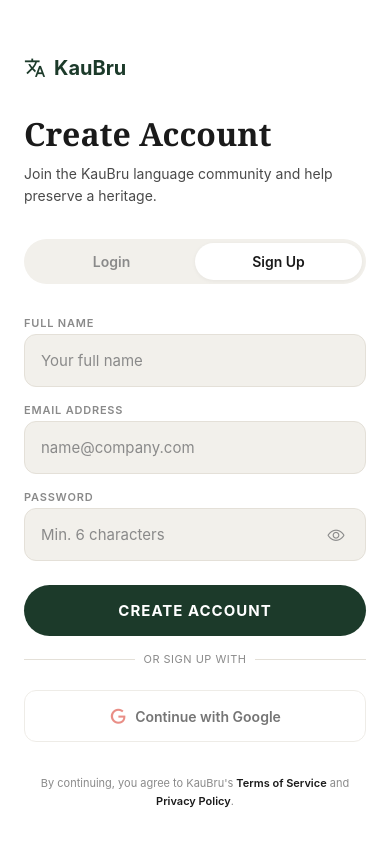
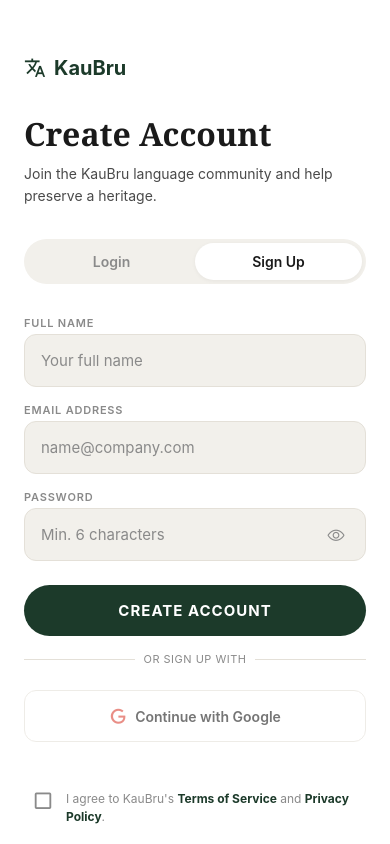
Before and after one commit to Gigachad0456/KauBru-App, a React Native app in the folder kaubru-app/: screen /Signup in a window 390 px wide. Built offline with nearby package versions, Linux system fonts and the light colour scheme.

Commit message:
Add Terms of Service, Aptoide profile, and checkbox to signup

```diff
--- a/kaubru-app/eas.json
+++ b/kaubru-app/eas.json
@@ -17,8 +17,7 @@
       }
     },
     "aptoide": {
-      "distribution": "internal",
-      "channel": "preview",
+      "extends": "production",
       "android": {
         "buildType": "apk",
         "gradleCommand": ":app:assembleRelease"
--- a/kaubru-app/package.json
+++ b/kaubru-app/package.json
@@ -6,7 +6,8 @@
     "start": "expo start",
     "android": "expo start --android",
     "ios": "expo start --ios",
-    "web": "expo start --web"
+    "web": "expo start --web",
+    "build:aptoide": "eas build -p android --profile aptoide"
   },
   "dependencies": {
     "@expo/vector-icons": "^15.1.1",
--- a/kaubru-app/src/navigation/AppNavigator.tsx
+++ b/kaubru-app/src/navigation/AppNavigator.tsx
@@ -12,6 +12,7 @@
 import OnboardingScreen from '../screens/OnboardingScreen';
 import LoginScreen from '../screens/LoginScreen';
 import SignupScreen from '../screens/SignupScreen';
+import TermsScreen from '../screens/TermsScreen';
 
 import HomeScreen from '../screens/HomeScreen';
 import DictionaryScreen from '../screens/DictionaryScreen';
@@ -155,6 +156,11 @@
         component={SignupScreen}
         options={{ animation: 'slide_from_right' }}
       />
+      <Stack.Screen
+        name="Terms"
+        component={TermsScreen}
+        options={{ animation: 'slide_from_bottom', presentation: 'modal' }}
+      />
     </Stack.Navigator>
   );
 }
@@ -213,6 +219,11 @@
         component={ArticleDetailScreen}
         options={{ animation: 'slide_from_bottom', animationDuration: 350 }}
       />
+      <Stack.Screen
+        name="Terms"
+        component={TermsScreen}
+        options={{ animation: 'slide_from_bottom', presentation: 'modal' }}
+      />
     </Stack.Navigator>
   );
 }
--- a/kaubru-app/src/screens/SignupScreen.tsx
+++ b/kaubru-app/src/screens/SignupScreen.tsx
@@ -20,12 +20,17 @@
   const [loading, setLoading] = useState(false);
   const [errorMsg, setErrorMsg] = useState('');
   const [emailExists, setEmailExists] = useState(false);
+  const [agreeTerms, setAgreeTerms] = useState(false);
 
   const handleSignup = async () => {
     setErrorMsg('');
     setEmailExists(false);
     if (!name.trim() || !email.trim() || !password.trim()) {
       setErrorMsg('Please fill in all fields.');
+      return;
+    }
+    if (!agreeTerms) {
+      setErrorMsg('You must agree to the Terms of Service and Privacy Policy.');
       return;
     }
     if (password.length < 6) {
@@ -161,11 +166,22 @@
           </TouchableOpacity>
         </View>
 
-        <Text style={styles.terms}>
-          By continuing, you agree to KauBru's{' '}
-          <Text style={styles.termsLink}>Terms of Service</Text> and{' '}
-          <Text style={styles.termsLink}>Privacy Policy</Text>.
-        </Text>
+        <TouchableOpacity
+          style={styles.checkboxRow}
+          onPress={() => setAgreeTerms(!agreeTerms)}
+          activeOpacity={0.7}
+        >
+          <MaterialCommunityIcons
+            name={agreeTerms ? "checkbox-marked" : "checkbox-blank-outline"}
+            size={22}
+            color={agreeTerms ? COLORS.primary : COLORS.textMuted}
+          />
+          <Text style={styles.terms}>
+            I agree to KauBru's{' '}
+            <Text style={styles.termsLink} onPress={() => navigation.navigate('Terms')}>Terms of Service</Text> and{' '}
+            <Text style={styles.termsLink} onPress={() => navigation.navigate('Terms')}>Privacy Policy</Text>.
+          </Text>
+        </TouchableOpacity>
       </ScrollView>
     </KeyboardAvoidingView>
   );
@@ -221,6 +237,7 @@
     borderRadius: RADIUS.md, backgroundColor: COLORS.bgCard,
   },
   socialText: { fontSize: 14, fontWeight: '600', color: COLORS.textPrimary },
-  terms: { fontSize: 11, color: COLORS.textMuted, textAlign: 'center', lineHeight: 18 },
-  termsLink: { color: COLORS.textPrimary, fontWeight: '600' },
+  checkboxRow: { flexDirection: 'row', alignItems: 'flex-start', gap: 12, marginTop: SPACING.md, paddingHorizontal: SPACING.sm },
+  terms: { flex: 1, fontSize: 12, color: COLORS.textMuted, lineHeight: 18 },
+  termsLink: { color: COLORS.primary, fontWeight: '700' },
 });
--- /dev/null
+++ b/kaubru-app/src/screens/TermsScreen.tsx
@@ -0,0 +1,85 @@
+import React from 'react';
+import { View, Text, StyleSheet, ScrollView, TouchableOpacity } from 'react-native';
+import { NativeStackNavigationProp } from '@react-navigation/native-stack';
+import { Ionicons } from '@expo/vector-icons';
+import { COLORS, SPACING, RADIUS } from '../config/theme';
+
+type Props = { navigation: NativeStackNavigationProp<any> };
+
+export default function TermsScreen({ navigation }: Props) {
+  return (
+    <View style={styles.container}>
+      {/* Header */}
+      <View style={styles.header}>
+        <TouchableOpacity style={styles.backBtn} onPress={() => navigation.goBack()}>
+          <Ionicons name="arrow-back" size={24} color={COLORS.textPrimary} />
+        </TouchableOpacity>
+        <Text style={styles.headerTitle}>Legal</Text>
+        <View style={{ width: 40 }} />
+      </View>
+
+      <ScrollView contentContainerStyle={styles.scroll}>
+        <Text style={styles.sectionTitle}>Terms and Conditions</Text>
+        <Text style={styles.text}>
+          Welcome to KauBru! These terms and conditions outline the rules and regulations for the use of the KauBru App.
+        </Text>
+        <Text style={styles.text}>
+          By accessing this app, we assume you accept these terms and conditions. Do not continue to use KauBru if you do not agree to take all of the terms and conditions stated on this page.
+        </Text>
+
+        <Text style={styles.sectionTitle}>Privacy Policy</Text>
+        <Text style={styles.text}>
+          Your privacy is important to us. It is KauBru's policy to respect your privacy regarding any information we may collect from you across our application.
+        </Text>
+        <Text style={styles.text}>
+          We only ask for personal information when we truly need it to provide a service to you. We collect it by fair and lawful means, with your knowledge and consent. We also let you know why we're collecting it and how it will be used.
+        </Text>
+        <Text style={styles.text}>
+          We don't share any personally identifying information publicly or with third-parties, except when required to by law.
+        </Text>
+
+        <Text style={styles.sectionTitle}>User Content</Text>
+        <Text style={styles.text}>
+          Our Service allows you to post, link, store, share and otherwise make available certain information, text, graphics, videos, or other material. You are responsible for the Content that you post to the Service, including its legality, reliability, and appropriateness.
+        </Text>
+      </ScrollView>
+    </View>
+  );
+}
+
+const styles = StyleSheet.create({
+  container: { flex: 1, backgroundColor: COLORS.bg },
+  header: {
+    flexDirection: 'row',
+    alignItems: 'center',
+    justifyContent: 'space-between',
+    paddingHorizontal: SPACING.md,
+    paddingTop: 60,
+    paddingBottom: SPACING.md,
+    backgroundColor: COLORS.bgCard,
+    borderBottomWidth: 1,
+    borderBottomColor: COLORS.border,
+  },
+  backBtn: {
+    width: 40, height: 40,
+    borderRadius: RADIUS.full,
+    alignItems: 'center', justifyContent: 'center',
+    backgroundColor: COLORS.bgCardAlt,
+  },
+  headerTitle: { fontSize: 18, fontWeight: '700', color: COLORS.textPrimary },
+  scroll: { padding: SPACING.lg },
+  sectionTitle: {
+    fontSize: 20,
+    fontWeight: '800',
+    color: COLORS.textPrimary,
+    marginTop: SPACING.lg,
+    marginBottom: SPACING.sm,
+    fontFamily: 'Georgia',
+  },
+  text: {
+    fontSize: 15,
+    color: COLORS.textSecondary,
+    lineHeight: 24,
+    marginBottom: SPACING.md,
+  },
+});
```
